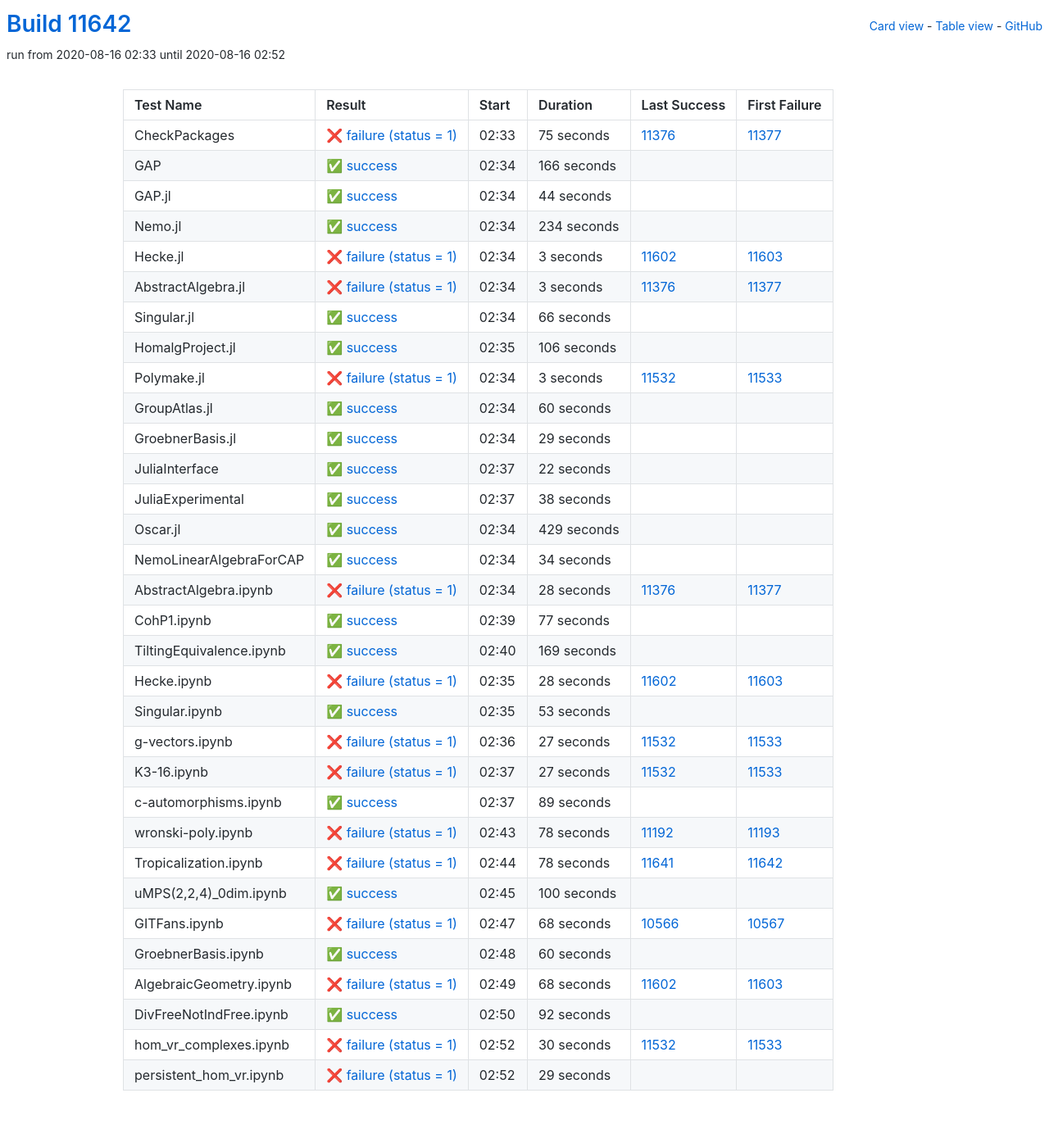
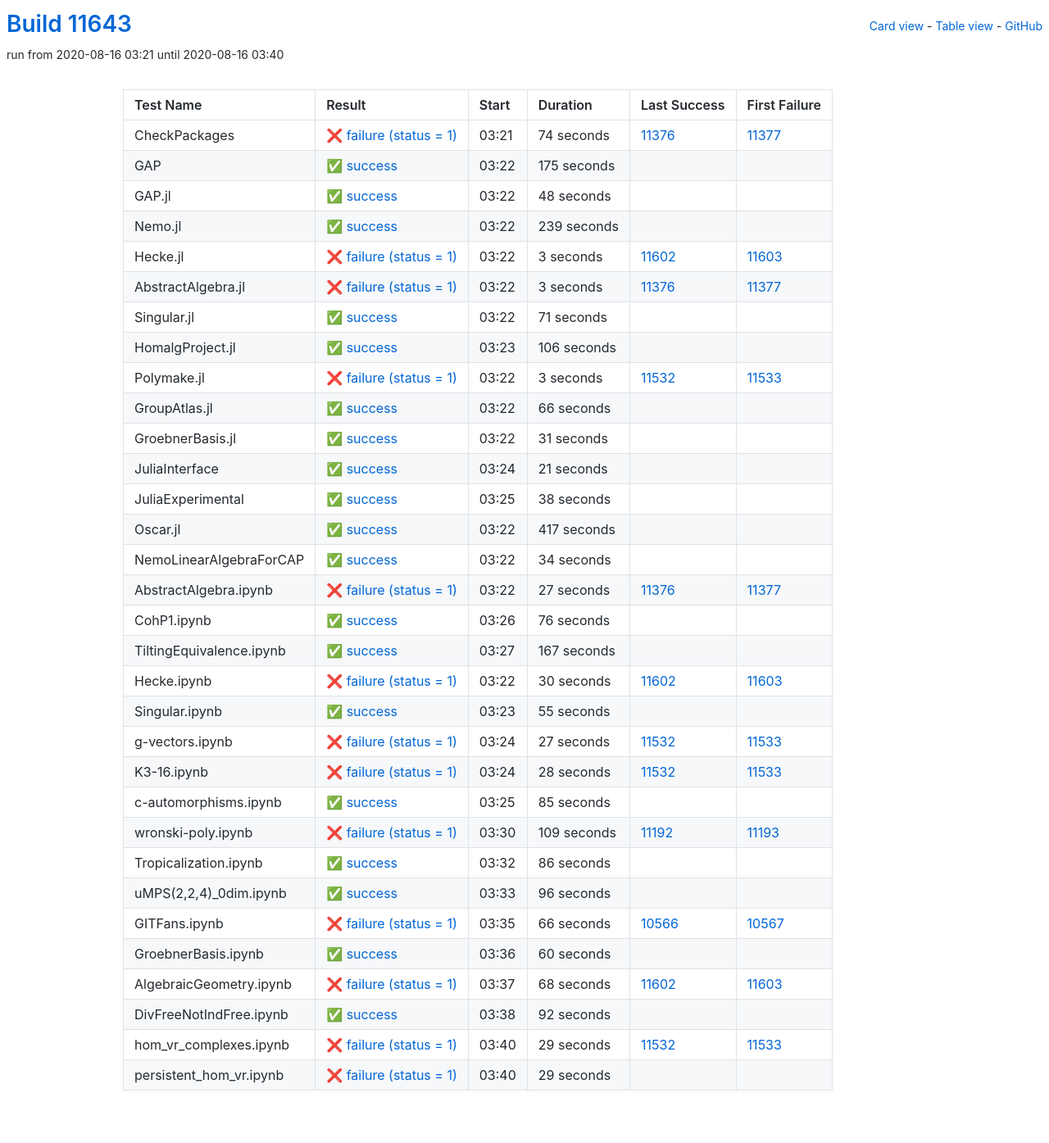
Before and after one commit to oscar-system/oscar-ci-status, a Jekyll site: the page built from table.html, in a window 1280 px wide. Shown: the whole page at 82% size. Built offline with Jekyll 4.4.1, drawn with Linux system fonts in a browser that asks for light colours.

Commit message:
Build #11643

```diff
--- a/_data/ci.yml
+++ b/_data/ci.yml
@@ -1,6 +1,6 @@
 ---
-build: 11642
-build_url: https://oscarci.mathematik.uni-kl.de/job/oscar/11642/
+build: 11643
+build_url: https://oscarci.mathematik.uni-kl.de/job/oscar/11643/
 job: oscar
 organization: oscar-system
 repo: oscar-ci-status
@@ -8,56 +8,56 @@
 tests:
 - name: CheckPackages
   id: checkpackages
-  log: https://oscarci.mathematik.uni-kl.de/job/oscar/11642/artifact/logs/build-11642/CheckPackages.log
-  start: 2020-08-16 02:33
+  log: https://oscarci.mathematik.uni-kl.de/job/oscar/11643/artifact/logs/build-11643/CheckPackages.log
+  start: 2020-08-16 03:21
   success: false
   exitcode: 1
   status: failure
-  duration: 75
+  duration: 74
   last_success: 11376
   last_success_url: https://oscarci.mathematik.uni-kl.de/job/oscar/11376/
   first_failure: 11377
   first_failure_url: https://oscarci.mathematik.uni-kl.de/job/oscar/11377/
 - name: GAP
   id: gap
-  log: https://oscarci.mathematik.uni-kl.de/job/oscar/11642/artifact/logs/build-11642/GAP.log
-  start: 2020-08-16 02:34
+  log: https://oscarci.mathematik.uni-kl.de/job/oscar/11643/artifact/logs/build-11643/GAP.log
+  start: 2020-08-16 03:22
   success: true
   exitcode: 0
   status: success
-  duration: 166
+  duration: 175
   last_success: false
   last_success_url:
   first_failure: false
   first_failure_url:
 - name: GAP.jl
   id: gap-jl
-  log: https://oscarci.mathematik.uni-kl.de/job/oscar/11642/artifact/logs/build-11642/GAP.jl.log
-  start: 2020-08-16 02:34
+  log: https://oscarci.mathematik.uni-kl.de/job/oscar/11643/artifact/logs/build-11643/GAP.jl.log
+  start: 2020-08-16 03:22
   success: true
   exitcode: 0
   status: success
-  duration: 44
+  duration: 48
   last_success: false
   last_success_url:
   first_failure: false
   first_failure_url:
 - name: Nemo.jl
   id: nemo-jl
-  log: https://oscarci.mathematik.uni-kl.de/job/oscar/11642/artifact/logs/build-11642/Nemo.jl.log
-  start: 2020-08-16 02:34
+  log: https://oscarci.mathematik.uni-kl.de/job/oscar/11643/artifact/logs/build-11643/Nemo.jl.log
+  start: 2020-08-16 03:22
   success: true
   exitcode: 0
   status: success
-  duration: 234
+  duration: 239
   last_success: false
   last_success_url:
   first_failure: false
   first_failure_url:
 - name: Hecke.jl
   id: hecke-jl
-  log: https://oscarci.mathematik.uni-kl.de/job/oscar/11642/artifact/logs/build-11642/Hecke.jl.log
-  start: 2020-08-16 02:34
+  log: https://oscarci.mathematik.uni-kl.de/job/oscar/11643/artifact/logs/build-11643/Hecke.jl.log
+  start: 2020-08-16 03:22
   success: false
   exitcode: 1
   status: failure
@@ -68,8 +68,8 @@
   first_failure_url: https://oscarci.mathematik.uni-kl.de/job/oscar/11603/
 - name: AbstractAlgebra.jl
   id: abstractalgebra-jl
-  log: https://oscarci.mathematik.uni-kl.de/job/oscar/11642/artifact/logs/build-11642/AbstractAlgebra.jl.log
-  start: 2020-08-16 02:34
+  log: https://oscarci.mathematik.uni-kl.de/job/oscar/11643/artifact/logs/build-11643/AbstractAlgebra.jl.log
+  start: 2020-08-16 03:22
   success: false
   exitcode: 1
   status: failure
@@ -80,20 +80,20 @@
   first_failure_url: https://oscarci.mathematik.uni-kl.de/job/oscar/11377/
 - name: Singular.jl
   id: singular-jl
-  log: https://oscarci.mathematik.uni-kl.de/job/oscar/11642/artifact/logs/build-11642/Singular.jl.log
-  start: 2020-08-16 02:34
+  log: https://oscarci.mathematik.uni-kl.de/job/oscar/11643/artifact/logs/build-11643/Singular.jl.log
+  start: 2020-08-16 03:22
   success: true
   exitcode: 0
   status: success
-  duration: 66
+  duration: 71
   last_success: false
   last_success_url:
   first_failure: false
   first_failure_url:
 - name: HomalgProject.jl
   id: homalgproject-jl
-  log: https://oscarci.mathematik.uni-kl.de/job/oscar/11642/artifact/logs/build-11642/HomalgProject.jl.log
-  start: 2020-08-16 02:35
+  log: https://oscarci.mathematik.uni-kl.de/job/oscar/11643/artifact/logs/build-11643/HomalgProject.jl.log
+  start: 2020-08-16 03:23
   success: true
   exitcode: 0
   status: success
@@ -104,8 +104,8 @@
   first_failure_url:
 - name: Polymake.jl
   id: polymake-jl
-  log: https://oscarci.mathematik.uni-kl.de/job/oscar/11642/artifact/logs/build-11642/Polymake.jl.log
-  start: 2020-08-16 02:34
+  log: https://oscarci.mathematik.uni-kl.de/job/oscar/11643/artifact/logs/build-11643/Polymake.jl.log
+  start: 2020-08-16 03:22
   success: false
   exitcode: 1
   status: failure
@@ -116,44 +116,44 @@
   first_failure_url: https://oscarci.mathematik.uni-kl.de/job/oscar/11533/
 - name: GroupAtlas.jl
   id: groupatlas-jl
-  log: https://oscarci.mathematik.uni-kl.de/job/oscar/11642/artifact/logs/build-11642/GroupAtlas.jl.log
-  start: 2020-08-16 02:34
+  log: https://oscarci.mathematik.uni-kl.de/job/oscar/11643/artifact/logs/build-11643/GroupAtlas.jl.log
+  start: 2020-08-16 03:22
   success: true
   exitcode: 0
   status: success
-  duration: 60
+  duration: 66
   last_success: false
   last_success_url:
   first_failure: false
   first_failure_url:
 - name: GroebnerBasis.jl
   id: groebnerbasis-jl
-  log: https://oscarci.mathematik.uni-kl.de/job/oscar/11642/artifact/logs/build-11642/GroebnerBasis.jl.log
-  start: 2020-08-16 02:34
+  log: https://oscarci.mathematik.uni-kl.de/job/oscar/11643/artifact/logs/build-11643/GroebnerBasis.jl.log
+  start: 2020-08-16 03:22
   success: true
   exitcode: 0
   status: success
-  duration: 29
+  duration: 31
   last_success: false
   last_success_url:
   first_failure: false
   first_failure_url:
 - name: JuliaInterface
   id: juliainterface
-  log: https://oscarci.mathematik.uni-kl.de/job/oscar/11642/artifact/logs/build-11642/JuliaInterface.log
-  start: 2020-08-16 02:37
+  log: https://oscarci.mathematik.uni-kl.de/job/oscar/11643/artifact/logs/build-11643/JuliaInterface.log
+  start: 2020-08-16 03:24
   success: true
   exitcode: 0
   status: success
-  duration: 22
+  duration: 21
   last_success: false
   last_success_url:
   first_failure: false
   first_failure_url:
 - name: JuliaExperimental
   id: juliaexperimental
-  log: https://oscarci.mathematik.uni-kl.de/job/oscar/11642/artifact/logs/build-11642/JuliaExperimental.log
-  start: 2020-08-16 02:37
+  log: https://oscarci.mathematik.uni-kl.de/job/oscar/11643/artifact/logs/build-11643/JuliaExperimental.log
+  start: 2020-08-16 03:25
   success: true
   exitcode: 0
   status: success
@@ -164,20 +164,20 @@
   first_failure_url:
 - name: Oscar.jl
   id: oscar-jl
-  log: https://oscarci.mathematik.uni-kl.de/job/oscar/11642/artifact/logs/build-11642/Oscar.jl.log
-  start: 2020-08-16 02:34
+  log: https://oscarci.mathematik.uni-kl.de/job/oscar/11643/artifact/logs/build-11643/Oscar.jl.log
+  start: 2020-08-16 03:22
   success: true
   exitcode: 0
   status: success
-  duration: 429
+  duration: 417
   last_success: false
   last_success_url:
   first_failure: false
   first_failure_url:
 - name: NemoLinearAlgebraForCAP
   id: nemolinearalgebraforcap
-  log: https://oscarci.mathematik.uni-kl.de/job/oscar/11642/artifact/logs/build-11642/NemoLinearAlgebraForCAP.log
-  start: 2020-08-16 02:34
+  log: https://oscarci.mathematik.uni-kl.de/job/oscar/11643/artifact/logs/build-11643/NemoLinearAlgebraForCAP.log
+  start: 2020-08-16 03:22
   success: true
   exitcode: 0
   status: success
@@ -188,68 +188,68 @@
   first_failure_url:
 - name: AbstractAlgebra.ipynb
   id: abstractalgebra-ipynb
-  log: https://oscarci.mathematik.uni-kl.de/job/oscar/11642/artifact/logs/build-11642/AbstractAlgebra.ipynb.log
-  start: 2020-08-16 02:34
+  log: https://oscarci.mathematik.uni-kl.de/job/oscar/11643/artifact/logs/build-11643/AbstractAlgebra.ipynb.log
+  start: 2020-08-16 03:22
   success: false
   exitcode: 1
   status: failure
-  duration: 28
+  duration: 27
   last_success: 11376
   last_success_url: https://oscarci.mathematik.uni-kl.de/job/oscar/11376/
   first_failure: 11377
   first_failure_url: https://oscarci.mathematik.uni-kl.de/job/oscar/11377/
 - name: CohP1.ipynb
   id: cohp1-ipynb
-  log: https://oscarci.mathematik.uni-kl.de/job/oscar/11642/artifact/logs/build-11642/CohP1.ipynb.log
-  start: 2020-08-16 02:39
+  log: https://oscarci.mathematik.uni-kl.de/job/oscar/11643/artifact/logs/build-11643/CohP1.ipynb.log
+  start: 2020-08-16 03:26
   success: true
   exitcode: 0
   status: success
-  duration: 77
+  duration: 76
   last_success: false
   last_success_url:
   first_failure: false
   first_failure_url:
 - name: TiltingEquivalence.ipynb
   id: tiltingequivalence-ipynb
-  log: https://oscarci.mathematik.uni-kl.de/job/oscar/11642/artifact/logs/build-11642/TiltingEquivalence.ipynb.log
-  start: 2020-08-16 02:40
+  log: https://oscarci.mathematik.uni-kl.de/job/oscar/11643/artifact/logs/build-11643/TiltingEquivalence.ipynb.log
+  start: 2020-08-16 03:27
   success: true
   exitcode: 0
   status: success
-  duration: 169
+  duration: 167
   last_success: false
   last_success_url:
   first_failure: false
   first_failure_url:
 - name: Hecke.ipynb
   id: hecke-ipynb
-  log: https://oscarci.mathematik.uni-kl.de/job/oscar/11642/artifact/logs/build-11642/Hecke.ipynb.log
-  start: 2020-08-16 02:35
+  log: https://oscarci.mathematik.uni-kl.de/job/oscar/11643/artifact/logs/build-11643/Hecke.ipynb.log
+  start: 2020-08-16 03:22
   success: false
   exitcode: 1
   status: failure
-  duration: 28
+  duration: 30
   last_success: 11602
   last_success_url: https://oscarci.mathematik.uni-kl.de/job/oscar/11602/
   first_failure: 11603
   first_failure_url: https://oscarci.mathematik.uni-kl.de/job/oscar/11603/
 - name: Singular.ipynb
   id: singular-ipynb
-  log: https://oscarci.mathematik.uni-kl.de/job/oscar/11642/artifact/logs/build-11642/Singular.ipynb.log
-  start: 2020-08-16 02:35
+  log: https://oscarci.mathematik.uni-kl.de/job/oscar/11643/artifact/logs/build-11643/Singular.ipynb.log
+  start: 2020-08-16 03:23
   success: true
   exitcode: 0
   status: success
-  duration: 53
+  duration: 55
   last_success: false
   last_success_url:
   first_failure: false
   first_failure_url:
 - name: g-vectors.ipynb
   id: g-vectors-ipynb
-  log: https://oscarci.mathematik.uni-kl.de/job/oscar/11642/artifact/logs/build-11642/g-vectors.ipynb.log
-  start: 2020-08-16 02:36
+  log: https://oscarci.mathematik.uni-kl.de/job/oscar/11643/artifact/logs/build-11643/g-vectors.ipynb.log
+  start: 2020-08-16 03:24
   success: false
   exitcode: 1
   status: failure
@@ -260,80 +260,80 @@
   first_failure_url: https://oscarci.mathematik.uni-kl.de/job/oscar/11533/
 - name: K3-16.ipynb
   id: k3-16-ipynb
-  log: https://oscarci.mathematik.uni-kl.de/job/oscar/11642/artifact/logs/build-11642/K3-16.ipynb.log
-  start: 2020-08-16 02:37
+  log: https://oscarci.mathematik.uni-kl.de/job/oscar/11643/artifact/logs/build-11643/K3-16.ipynb.log
+  start: 2020-08-16 03:24
   success: false
   exitcode: 1
   status: failure
-  duration: 27
+  duration: 28
   last_success: 11532
   last_success_url: https://oscarci.mathematik.uni-kl.de/job/oscar/11532/
   first_failure: 11533
   first_failure_url: https://oscarci.mathematik.uni-kl.de/job/oscar/11533/
 - name: c-automorphisms.ipynb
   id: c-automorphisms-ipynb
-  log: https://oscarci.mathematik.uni-kl.de/job/oscar/11642/artifact/logs/build-11642/c-automorphisms.ipynb.log
-  start: 2020-08-16 02:37
+  log: https://oscarci.mathematik.uni-kl.de/job/oscar/11643/artifact/logs/build-11643/c-automorphisms.ipynb.log
+  start: 2020-08-16 03:25
   success: true
   exitcode: 0
   status: success
-  duration: 89
+  duration: 85
   last_success: false
   last_success_url:
   first_failure: false
   first_failure_url:
 - name: wronski-poly.ipynb
   id: wronski-poly-ipynb
-  log: https://oscarci.mathematik.uni-kl.de/job/oscar/11642/artifact/logs/build-11642/wronski-poly.ipynb.log
-  start: 2020-08-16 02:43
+  log: https://oscarci.mathematik.uni-kl.de/job/oscar/11643/artifact/logs/build-11643/wronski-poly.ipynb.log
+  start: 2020-08-16 03:30
   success: false
   exitcode: 1
   status: failure
-  duration: 78
+  duration: 109
   last_success: 11192
   last_success_url: https://oscarci.mathematik.uni-kl.de/job/oscar/11192/
   first_failure: 11193
   first_failure_url: https://oscarci.mathematik.uni-kl.de/job/oscar/11193/
 - name: Tropicalization.ipynb
   id: tropicalization-ipynb
-  log: https://oscarci.mathematik.uni-kl.de/job/oscar/11642/artifact/logs/build-11642/Tropicalization.ipynb.log
-  start: 2020-08-16 02:44
-  success: false
-  exitcode: 1
-  status: failure
-  duration: 78
-  last_success: 11641
-  last_success_url: https://oscarci.mathematik.uni-kl.de/job/oscar/11641/
-  first_failure: 11642
-  first_failure_url: https://oscarci.mathematik.uni-kl.de/job/oscar/11642/
-- name: uMPS(2,2,4)_0dim.ipynb
-  id: umps-2-2-4-0dim-ipynb
-  log: https://oscarci.mathematik.uni-kl.de/job/oscar/11642/artifact/logs/build-11642/uMPS-2-2-4-_0dim.ipynb.log
-  start: 2020-08-16 02:45
+  log: https://oscarci.mathematik.uni-kl.de/job/oscar/11643/artifact/logs/build-11643/Tropicalization.ipynb.log
+  start: 2020-08-16 03:32
   success: true
   exitcode: 0
   status: success
-  duration: 100
+  duration: 86
+  last_success: false
+  last_success_url:
+  first_failure: false
+  first_failure_url:
+- name: uMPS(2,2,4)_0dim.ipynb
+  id: umps-2-2-4-0dim-ipynb
+  log: https://oscarci.mathematik.uni-kl.de/job/oscar/11643/artifact/logs/build-11643/uMPS-2-2-4-_0dim.ipynb.log
+  start: 2020-08-16 03:33
+  success: true
+  exitcode: 0
+  status: success
+  duration: 96
   last_success: false
   last_success_url:
   first_failure: false
   first_failure_url:
 - name: GITFans.ipynb
   id: gitfans-ipynb
-  log: https://oscarci.mathematik.uni-kl.de/job/oscar/11642/artifact/logs/build-11642/GITFans.ipynb.log
-  start: 2020-08-16 02:47
+  log: https://oscarci.mathematik.uni-kl.de/job/oscar/11643/artifact/logs/build-11643/GITFans.ipynb.log
+  start: 2020-08-16 03:35
   success: false
   exitcode: 1
   status: failure
-  duration: 68
+  duration: 66
   last_success: 10566
   last_success_url: https://oscarci.mathematik.uni-kl.de/job/oscar/10566/
   first_failure: 10567
   first_failure_url: https://oscarci.mathematik.uni-kl.de/job/oscar/10567/
 - name: GroebnerBasis.ipynb
   id: groebnerbasis-ipynb
-  log: https://oscarci.mathematik.uni-kl.de/job/oscar/11642/artifact/logs/build-11642/GroebnerBasis.ipynb.log
-  start: 2020-08-16 02:48
+  log: https://oscarci.mathematik.uni-kl.de/job/oscar/11643/artifact/logs/build-11643/GroebnerBasis.ipynb.log
+  start: 2020-08-16 03:36
   success: true
   exitcode: 0
   status: success
@@ -344,8 +344,8 @@
   first_failure_url:
 - name: AlgebraicGeometry.ipynb
   id: algebraicgeometry-ipynb
-  log: https://oscarci.mathematik.uni-kl.de/job/oscar/11642/artifact/logs/build-11642/AlgebraicGeometry.ipynb.log
-  start: 2020-08-16 02:49
+  log: https://oscarci.mathematik.uni-kl.de/job/oscar/11643/artifact/logs/build-11643/AlgebraicGeometry.ipynb.log
+  start: 2020-08-16 03:37
   success: false
   exitcode: 1
   status: failure
@@ -356,8 +356,8 @@
   first_failure_url: https://oscarci.mathematik.uni-kl.de/job/oscar/11603/
 - name: DivFreeNotIndFree.ipynb
   id: divfreenotindfree-ipynb
-  log: https://oscarci.mathematik.uni-kl.de/job/oscar/11642/artifact/logs/build-11642/DivFreeNotIndFree.ipynb.log
-  start: 2020-08-16 02:50
+  log: https://oscarci.mathematik.uni-kl.de/job/oscar/11643/artifact/logs/build-11643/DivFreeNotIndFree.ipynb.log
+  start: 2020-08-16 03:38
   success: true
   exitcode: 0
   status: success
@@ -368,20 +368,20 @@
   first_failure_url:
 - name: hom_vr_complexes.ipynb
   id: hom-vr-complexes-ipynb
-  log: https://oscarci.mathematik.uni-kl.de/job/oscar/11642/artifact/logs/build-11642/hom_vr_complexes.ipynb.log
-  start: 2020-08-16 02:52
+  log: https://oscarci.mathematik.uni-kl.de/job/oscar/11643/artifact/logs/build-11643/hom_vr_complexes.ipynb.log
+  start: 2020-08-16 03:40
   success: false
   exitcode: 1
   status: failure
-  duration: 30
+  duration: 29
   last_success: 11532
   last_success_url: https://oscarci.mathematik.uni-kl.de/job/oscar/11532/
   first_failure: 11533
   first_failure_url: https://oscarci.mathematik.uni-kl.de/job/oscar/11533/
 - name: persistent_hom_vr.ipynb
   id: persistent-hom-vr-ipynb
-  log: https://oscarci.mathematik.uni-kl.de/job/oscar/11642/artifact/logs/build-11642/persistent_hom_vr.ipynb.log
-  start: 2020-08-16 02:52
+  log: https://oscarci.mathematik.uni-kl.de/job/oscar/11643/artifact/logs/build-11643/persistent_hom_vr.ipynb.log
+  start: 2020-08-16 03:40
   success: false
   exitcode: 1
   status: failure
```
Also changed, not shown: README.md.
